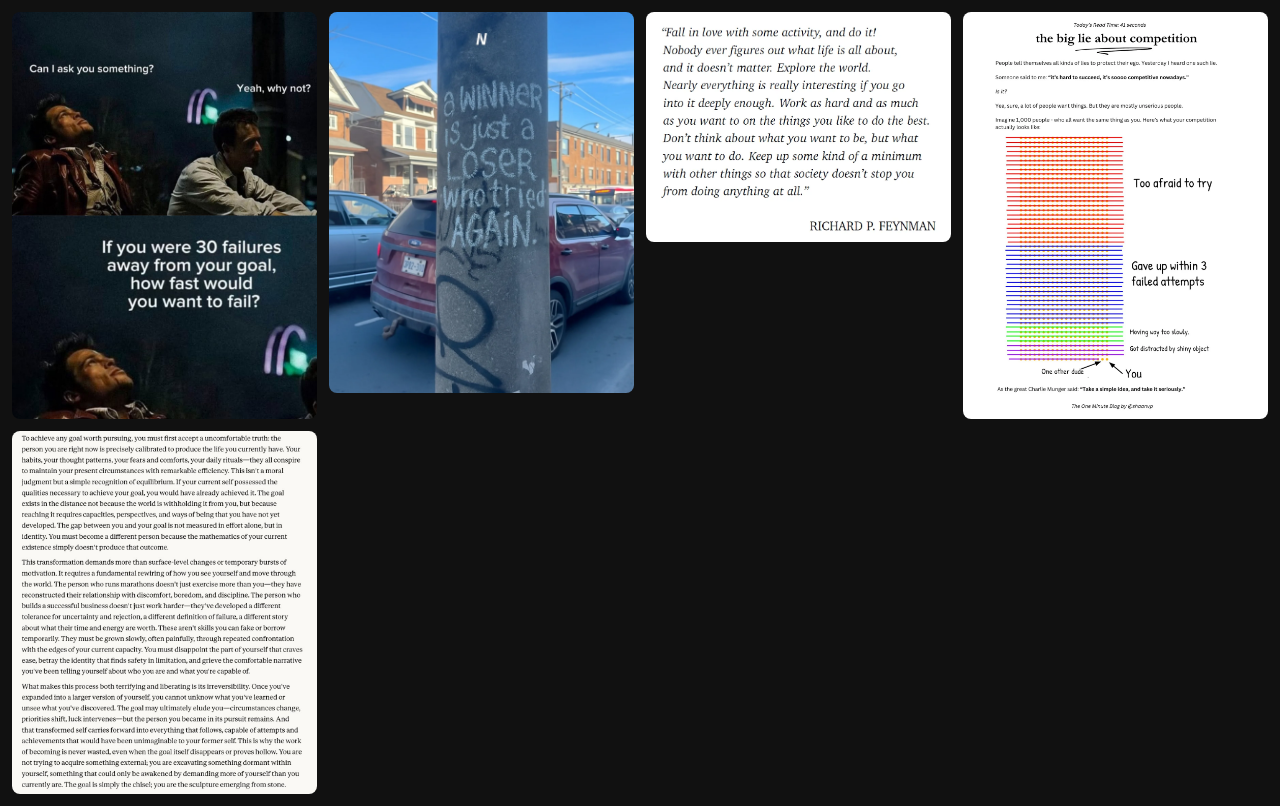
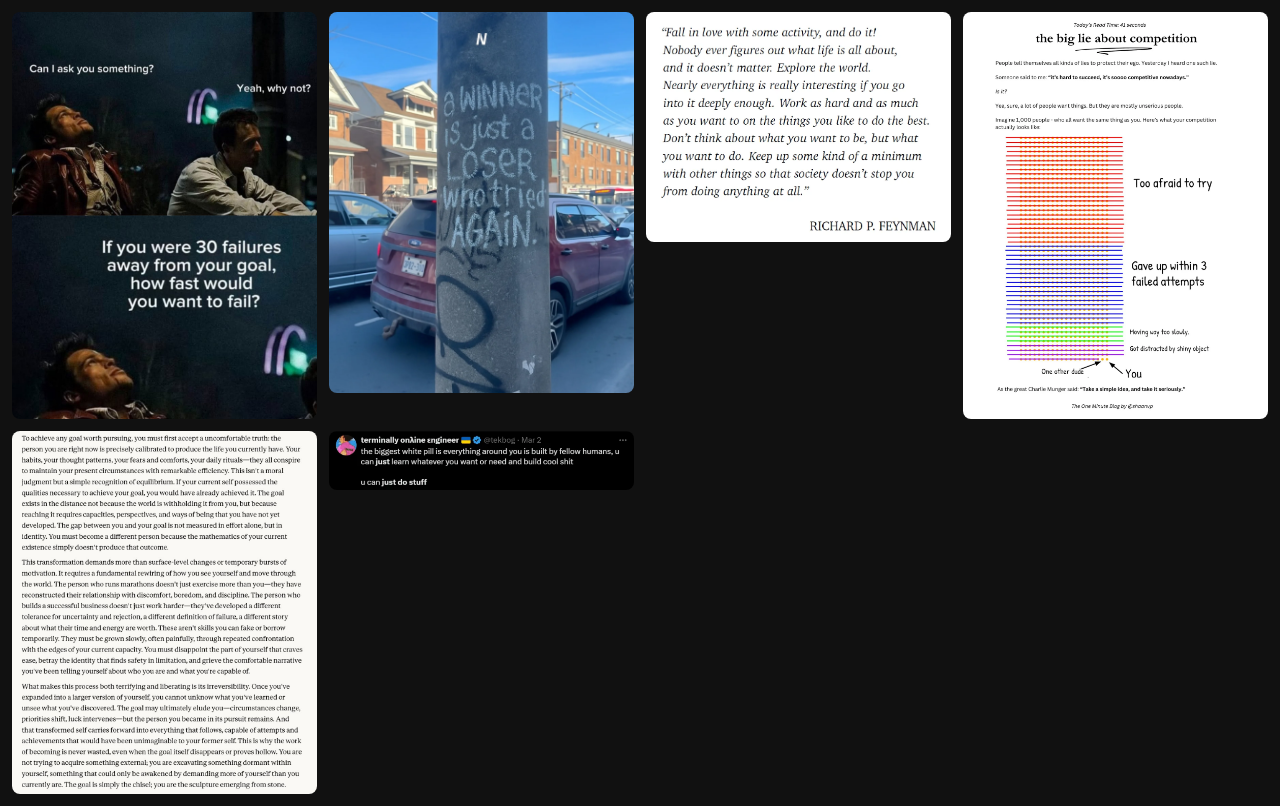
Before and after one commit to vulcano9/research, a plain HTML site: page motivation/index.html in a window 1280 px wide. Drawn offline with Linux system fonts and the light colour scheme.

Commit message:
Motivationsseite: Bild hinzugefügt

```diff
--- a/motivation/index.html
+++ b/motivation/index.html
@@ -35,6 +35,7 @@
   <a href="29.webp" target="_blank" rel="noopener"><img src="29.webp" alt="Motivationsbild" loading="lazy"></a>
   <a href="54.webp" target="_blank" rel="noopener"><img src="54.webp" alt="Motivationsbild" loading="lazy"></a>
   <a href="HXLRDqaWwAA6dSH.jpeg" target="_blank" rel="noopener"><img src="HXLRDqaWwAA6dSH.jpeg" alt="Motivationsbild" loading="lazy"></a>
+  <a href="You%20can%20do%20things.png" target="_blank" rel="noopener"><img src="You%20can%20do%20things.png" alt="You can do things" loading="lazy"></a>
 </div>
 </body>
 </html>
```
Also changed, not shown: motivation/You can do things.png (added).
